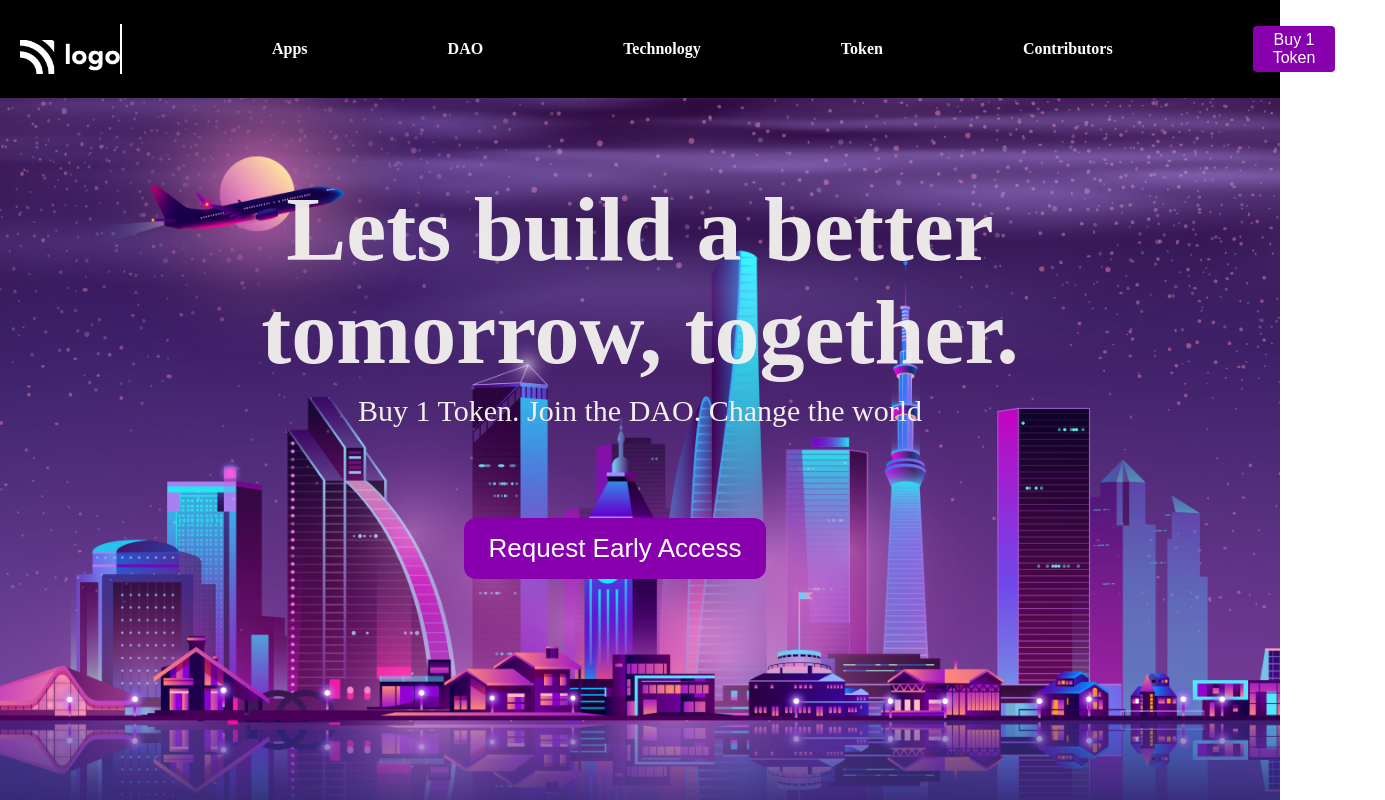
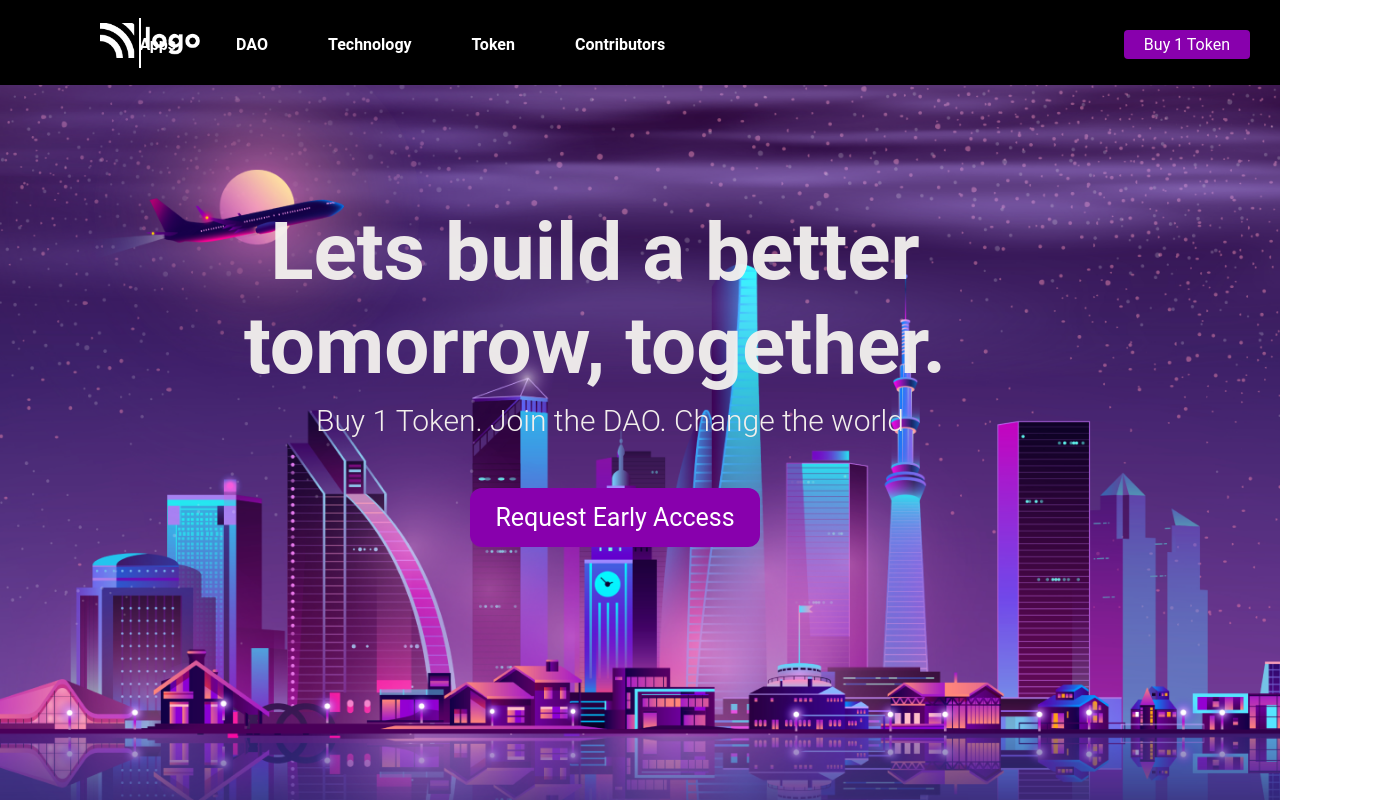
Before and after one commit to Satendra-singh-oos/FSJS, a plain HTML site: page HTML projects/20 Nov Project/FSJS 2.0 Project 02/index.html in a window 1280 px wide. Shown: the whole page, 1385 px wide, since content can reach past the window. Drawn offline with Linux system fonts and the light colour scheme.

Commit message:
Updated The Css

```diff
--- a/HTML projects/20 Nov Project/FSJS 2.0 Project 02/style.css
+++ b/HTML projects/20 Nov Project/FSJS 2.0 Project 02/style.css
@@ -4,16 +4,16 @@
 *{
     margin: 0;
     padding: 0;
+    font-family: 'Roboto', sans-serif
 
 }
-.container{
+body{
     background-image: url(./assets/bg.png);
     height: 100vh;
     /* Center and scale the image nicely */
-    background-position: center;
     background-repeat: no-repeat;
     background-size: cover;
-    position: relative;
+    /* padding-top: 100px; */
 }
 
 
@@ -23,31 +23,38 @@
     display: flex;
     justify-content: space-between;
     align-items: center;
+    height: 85px;
 }
 .logo{
     margin-top: 40px;
-    margin-left: 20px;
-    margin-bottom: 20px;
     width: 100px;
+    position:relative;
+    left: 100px;
+    bottom: 20px;
 }
 .line{
   border-left: 2px solid white;
   height: 50px;
-  margin-right:150px ;
+  position:relative;
+  right: 100px;
+
 }
 
 .list{
     display: flex;
-    justify-content: space-between;
     align-items: center;
+    justify-content: center;
+
 }
 .list-item{
-    margin-right: 140px;
+    margin-left: 60px;
     list-style: none;
     font-weight: 600;
     color: white;
+    position:relative;
+    right:300px;
+    top:2px;
 }
-
 
 .button-small{
    border: none;
@@ -59,7 +66,12 @@
    font-size: 16px;
    padding: 5px 20px;
    margin-right:50px ;
+   position:relative;
+    left:20px;
+    top:2px;
 }
+
+
 
 .hero{
     display: flex;
@@ -71,26 +83,32 @@
 .hero-heading{
     color: rgba(243, 241, 238, 0.951);
     text-align: center;
-    font-size: 90px;
+    font-size: 80px;
     font-weight: 600;
+    position: relative;
+    top:40px;
+    right: 45px;
 }
 .hero-description{
-    margin-top: 10px;
     color: rgb(243, 239, 236);
     font-size: 30px;
     font-weight:300;
+    position: relative;
+    top:50px;
+    right: 30px;
 }
 
 
 .button-large{
-    margin-top: 90px;
     border: none;
    border-radius: 12px;
    text-decoration: none;
    color: white;
    background-color: #8800ad;
    text-align: center;
-   font-size: 26px;
+   font-size: 25px;
    padding: 15px 25px;
    margin-right:50px ;
+   position: relative;
+   top:100px;
 }
```
